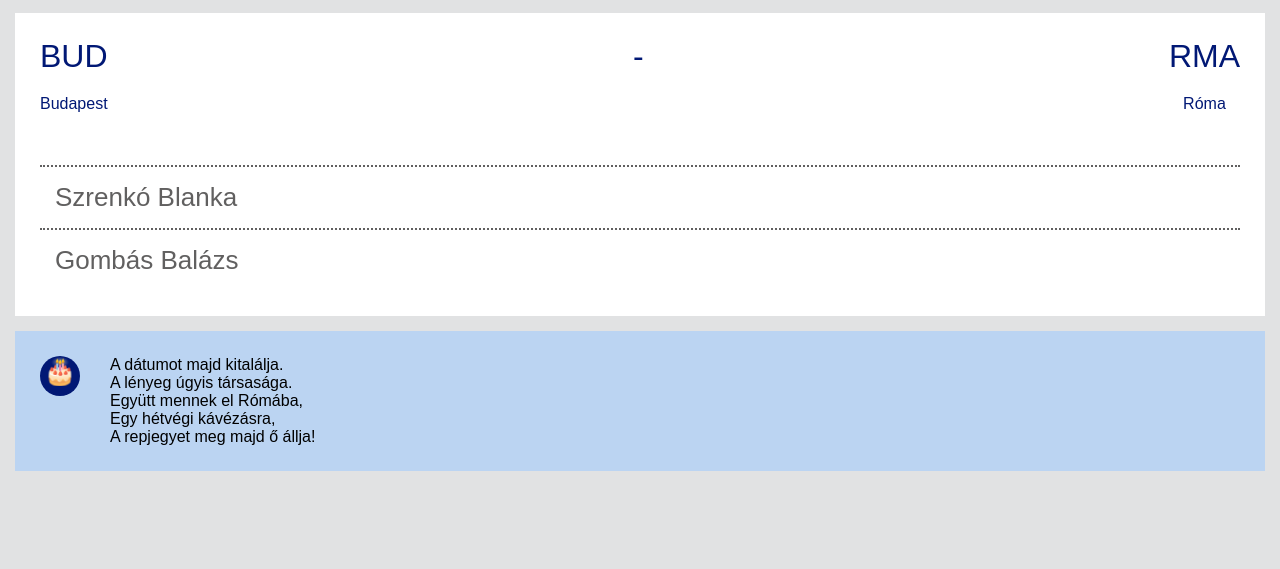
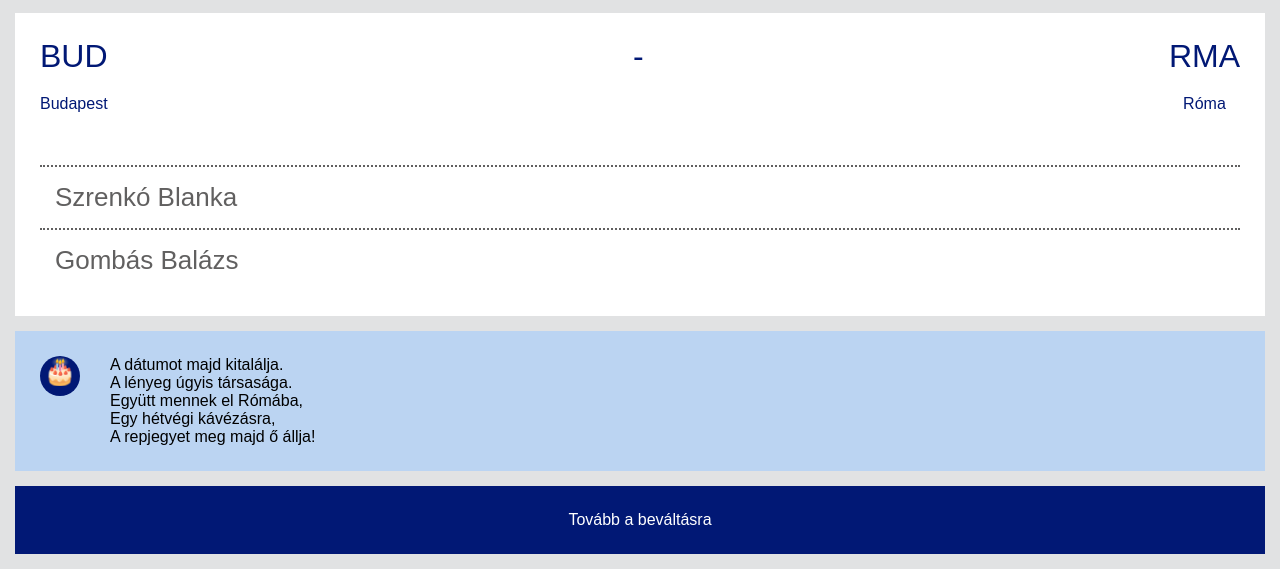
Before and after one commit to gombazsi/HB, a plain HTML site: page success.html in a window 1280 px wide. Shown: the part 1033-1602 px from the top of the page. Before the commit the page ends 1519 px from the top, so only its background shows below. Drawn offline with Linux system fonts and the light colour scheme.

Commit message:
added code

```diff
--- a/success.html
+++ b/success.html
@@ -90,6 +90,15 @@
             width: 100%
         }
 
+        .next-section {
+            text-align: center;
+            background: #011875;
+        }
+
+        .next-section a {
+            text-decoration: none;
+            color: white;
+        }
 
     </style>
 </head>
@@ -133,5 +142,9 @@
             A repjegyet meg majd ő állja!</br>
         </div>
     </div>
+
+    <div class="section next-section">
+        <a href="/code.html">Tovább a beváltásra</a>
+    </div>
 </body>
 </html>
```
Also changed, not shown: code.html (added, +1 -0 lines), index.html (+1 -1 lines).
